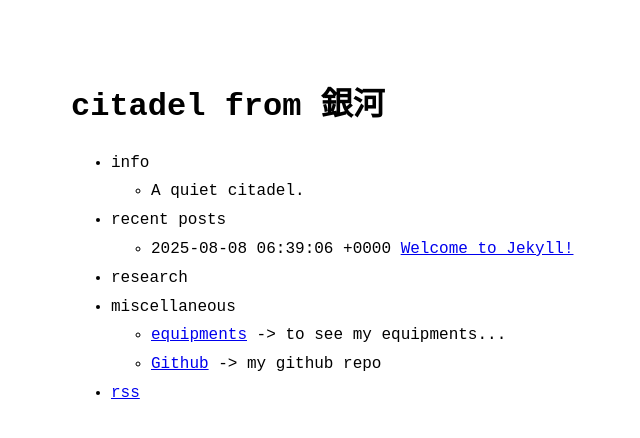
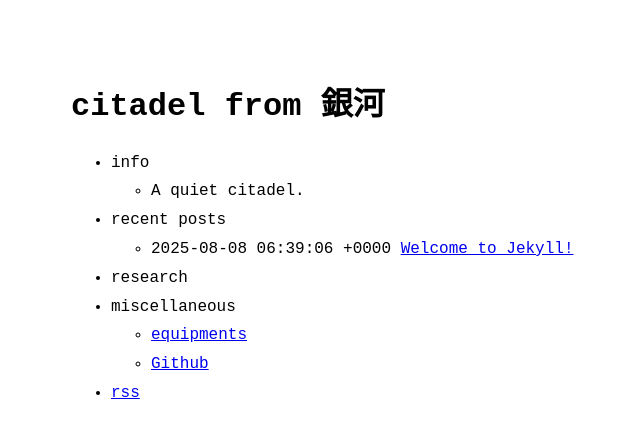
Before and after one commit to eunhanabi/citadel, a Jekyll site: the page built from index.markdown, in a window 1280 px wide. Shown: the top 438 px of the page, without its empty margins (249-889 px from the left). Built offline with Jekyll 4.4.1, drawn with Linux system fonts in a browser that asks for light colours.

Commit message:
update: menu changed

```diff
--- a/_data/menu.yml
+++ b/_data/menu.yml
@@ -20,8 +20,8 @@ entries:
 
   - title: miscellaneous
     entries:
-      - title: <a href="./equipments.html">equipments</a> -> to see my equipments...
-      - title: <a href="https://github.com/eunhanabi/">Github</a> -> my github repo
+      - title: <a href="./equipments.html">equipments</a>
+      - title: <a href="https://github.com/eunhanabi/">Github</a>
 
   - title: rss
     url: feed.xml
```
